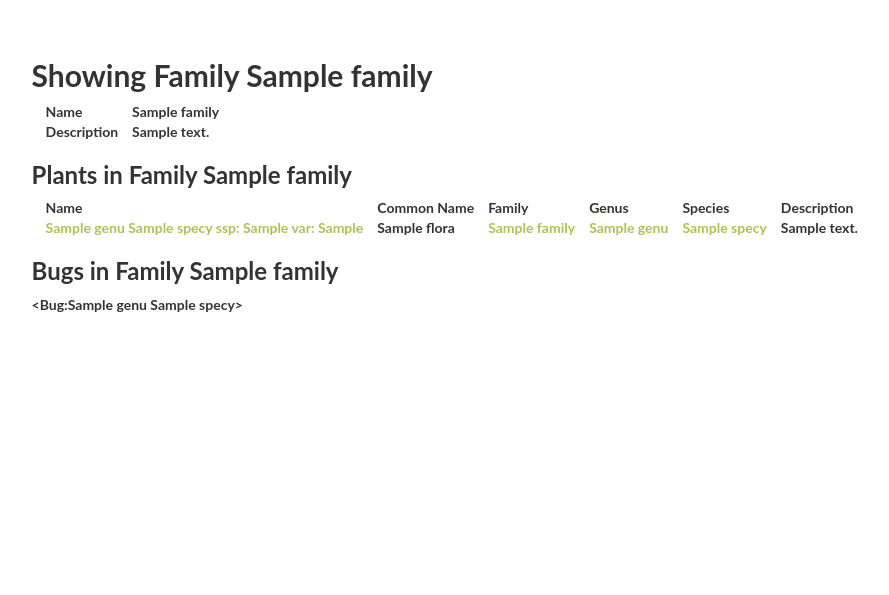
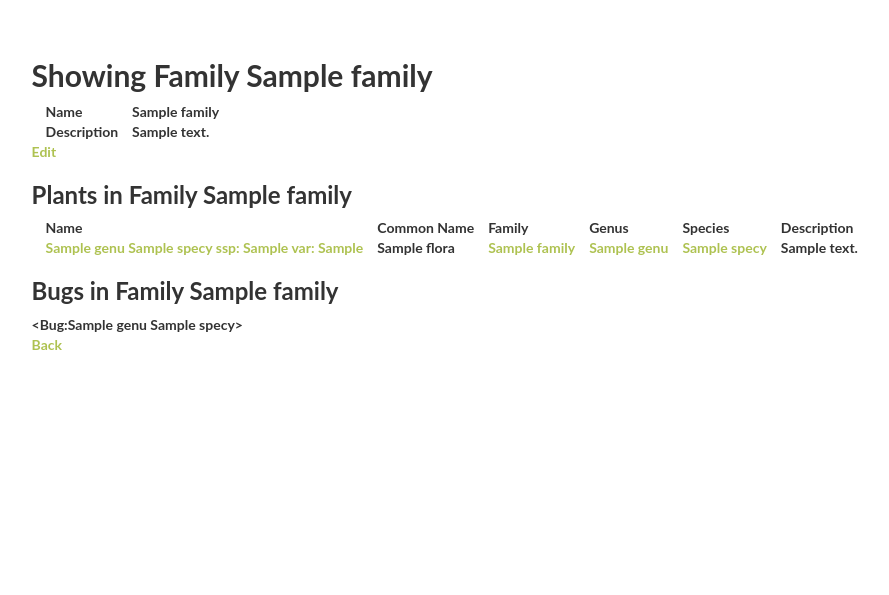
Before and after one commit to TomOwens321/bbb-db, a Flask app: page /family/1/ in a window 1280 px wide. Shown: the part 51-646 px from the top of the page, without its empty margins (90-979 px from the left). Run offline with Flask 2, Linux system fonts and the light colour scheme; tables that the repository leaves empty hold one stand-in row (values such as "Sample post"); some libraries are stand-ins or nearby versions.

Commit message:
Basic navigation around the Family pages

```diff
--- a/bbb/templates/common/form2.html
+++ b/bbb/templates/common/form2.html
@@ -33,4 +33,7 @@
       </div>
   </form>
   </div>
+  <div>
+    <a href="/{{ table.lower() }}/">Back</a>
+  </div>
 {% endblock %}
--- a/bbb/templates/family/family.html
+++ b/bbb/templates/family/family.html
@@ -12,8 +12,8 @@
         <tr>
           <td>{{ item.name }}</td>
           <td>{{ item.desc }}</td>
-          <td><a href="/family/edit/{{ item.id }}">Edit</a>
-              <a href="/family/show/{{ item.id }}">Show</a>
+          <td><a href="/family/{{ item.id }}/edit/">Edit</a>
+              <a href="/family/{{ item.id }}/">Show</a>
           </td>
         </tr>
       {% endfor %}
--- a/bbb/templates/family/form.html
+++ b/bbb/templates/family/form.html
@@ -21,4 +21,7 @@
       </div>
   </form>
   </div>
+  <div>
+    <a href="/family/">Back</a>
+  </div>
 {% endblock %}
--- a/bbb/templates/family/show.html
+++ b/bbb/templates/family/show.html
@@ -14,6 +14,9 @@
             <td>{{ item.desc }}</td>
         </tr>
     </table>
+</div>
+<div>
+    <a href="/family/{{ item.id }}/edit/">Edit</a>
 </div>
 {% if item.plants %}
     <div id="plants">
@@ -33,4 +36,7 @@
         {% endfor %}
     </div>
 {% endif %}
+<div>
+    <a href="/family/">Back</a>
+</div>
 {% endblock %}
```
Also changed, not shown: bbb/db/dev.sqlite3.
